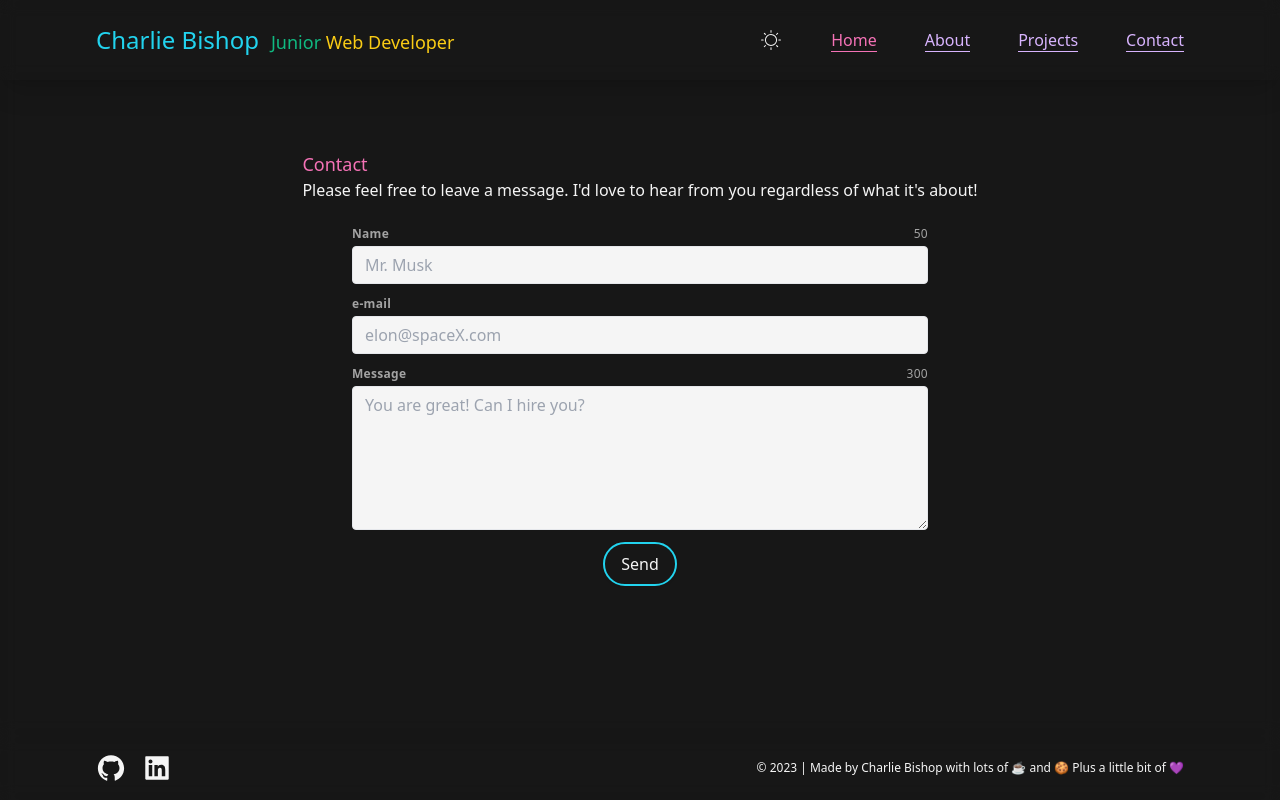
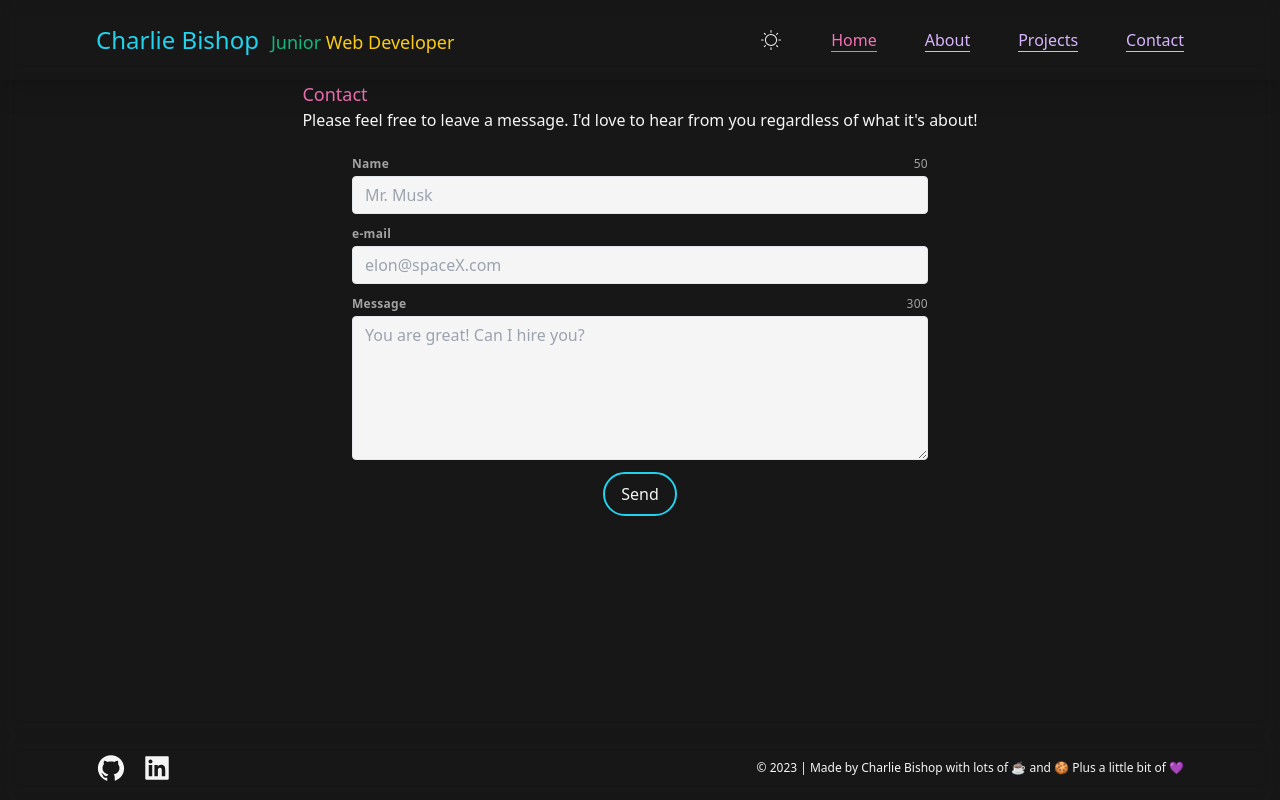
Before and after one commit to charlieBdev/portfolio, a Next.js app: page /contact in a window 1280 px wide. Built offline with nearby package versions, Linux system fonts and the light colour scheme.

Commit message:
fix section heights

```diff
--- a/src/app/Components/Menu.tsx
+++ b/src/app/Components/Menu.tsx
@@ -14,7 +14,7 @@ export default function Menu() {
 	const [currNav, setCurrNav] = useState('Home');
 	const { theme } = useContext(ThemeContext);
 
-	const handleClick = (navLink) => {
+	const handleClick = (navLink: string) => {
 		if (isNavOpen) setIsNavOpen(false);
 		setCurrNav(navLink);
 		console.log(navLink);
--- a/src/app/about/page.tsx
+++ b/src/app/about/page.tsx
@@ -7,7 +7,7 @@ export default function About() {
 		// flex flex-col justify-center items-center min-h-screen relative
 		<section
 			id='about'
-			className='min-h-[calc(100vh)] flex flex-col justify-center gap-3 p-6 xl:px-24 bg-opacity-90 dark:bg-opacity-90 backdrop-blur dark:backdrop-blur'
+			className='min-h-[calc(100vh)] pt-20 flex flex-col justify-start gap-3 p-6 xl:px-24 bg-opacity-90 dark:bg-opacity-90 backdrop-blur dark:backdrop-blur'
 		>
 			<div className='gap-3'>
 				<h2 className='text-lg text-pink-400'>About</h2>
--- a/src/app/contact/page.tsx
+++ b/src/app/contact/page.tsx
@@ -66,7 +66,7 @@ export default function Contact() {
 	return (
 		<section
 			id='contact'
-			className='min-h-[calc(100vh-4rem)] p-6 xl:px-24 gap-6 flex flex-col items-center justify-center bg-opacity-90 dark:bg-opacity-90 backdrop-blur dark:backdrop-blur'
+			className='min-h-[calc(100vh-4rem)] pt-20 p-6 xl:px-24 gap-6 flex flex-col items-center justify-start bg-opacity-90 dark:bg-opacity-90 backdrop-blur dark:backdrop-blur'
 		>
 			<div className='gap-1'>
 				<h2 className='text-lg text-pink-400'>Contact</h2>
--- a/src/app/projects/page.tsx
+++ b/src/app/projects/page.tsx
@@ -15,7 +15,7 @@ export default function Projects() {
 	return (
 		<section
 			id='projects'
-			className='min-h-[calc(100vh)] flex flex-col justify-center p-6 xl:px-24 gap-1 bg-opacity-90 dark:bg-opacity-90 backdrop-blur dark:backdrop-blur'
+			className='min-h-[calc(100vh)] pt-20 flex flex-col justify-center items-between p-6 xl:px-24 gap-1 bg-opacity-90 dark:bg-opacity-90 backdrop-blur dark:backdrop-blur'
 		>
 			<div className='flex justify-between items-center'>
 				<h2 className='text-lg text-pink-400'>Projects</h2>
```
